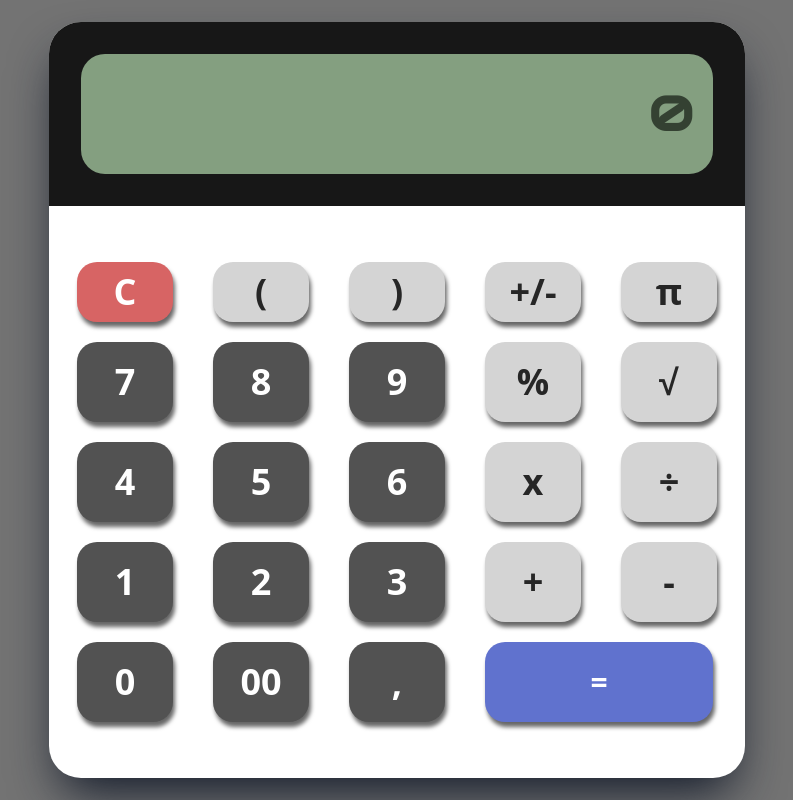
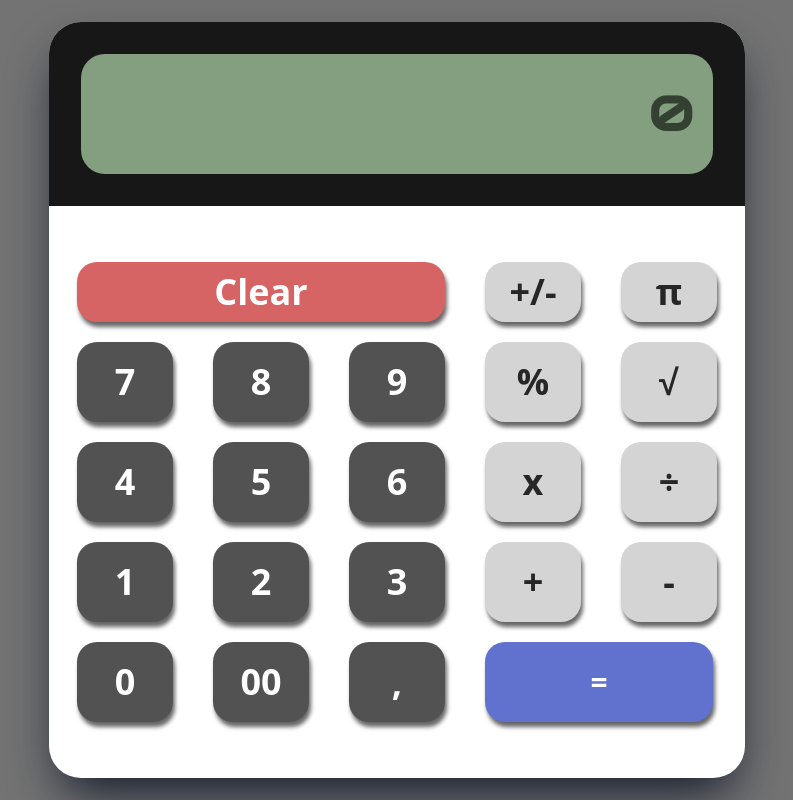
Before and after one commit to syinapse/calculadora, a React (Vite) app: page / in a window 1280 px wide. Shown: the whole page, without its empty margins (243-1036 px from the left). Built offline with nearby package versions, Linux system fonts and the light colour scheme.

Commit message:
Alterando funcionalidades

```diff
--- a/src/components/Calculadora.jsx
+++ b/src/components/Calculadora.jsx
@@ -56,24 +56,24 @@ function Calculadora() {
     setFirstNumber(null);
     setOperator(null);
   }
-  function onSetParantheses(state) {
-    const openCount = (number.match(/\(/g) || []).length;
-    const closeCount = (number.match(/\)/g) || []).length;
+  // function onSetParantheses(state) {
+  //   const openCount = (number.match(/\(/g) || []).length;
+  //   const closeCount = (number.match(/\)/g) || []).length;
 
-    //esse metodo serve retornar corerespondencias iguais
-    /// e para nao retornar null usamod []
-    if (state) {
-      if (number === "0") {
-        setNumber("(");
-      } else {
-        setNumber(number + "(");
-      }
-    } else {
-      if (openCount > closeCount) {
-        setNumber(number + ")");
-      }
-    }
-  }
+  //   //esse metodo serve retornar corerespondencias iguais
+  //   /// e para nao retornar null usamod []
+  //   if (state) {
+  //     if (number === "0") {
+  //       setNumber("(");
+  //     } else {
+  //       setNumber(number + "(");
+  //     }
+  //   } else {
+  //     if (openCount > closeCount) {
+  //       setNumber(number + ")");
+  //     }
+  //   }
+  // }
 
   function onScreenClear() {
     setNumber("0");
@@ -96,12 +96,12 @@ function Calculadora() {
           <Div>
             <CalcButton
               onClick={() => onScreenClear()}
-              className="bg-calcRed text-white text-4xl hover:bg-calcRed2 transition duration-200 p-2.5 active:inset-shadow-sm inset-shadow-white"
+              className="bg-calcRed text-white text-4xl w-92 hover:bg-calcRed2 transition duration-200 p-2.5 active:inset-shadow-sm inset-shadow-white"
             >
-              C
+              Clear
             </CalcButton>
-            <CalcButton onClick={() => onSetParantheses(true)}>(</CalcButton>
-            <CalcButton onClick={() => onSetParantheses(false)}>)</CalcButton>
+            {/* <CalcButton onClick={() => onSetParantheses(true)}>(</CalcButton> */}
+            {/* <CalcButton onClick={() => onSetParantheses(false)}>)</CalcButton> */}
             <CalcButton onClick={() => setNumber(number * -1)}>+/-</CalcButton>
             <CalcButton onClick={() => onSetNumber("3.141592")}>π</CalcButton>
           </Div>
```
